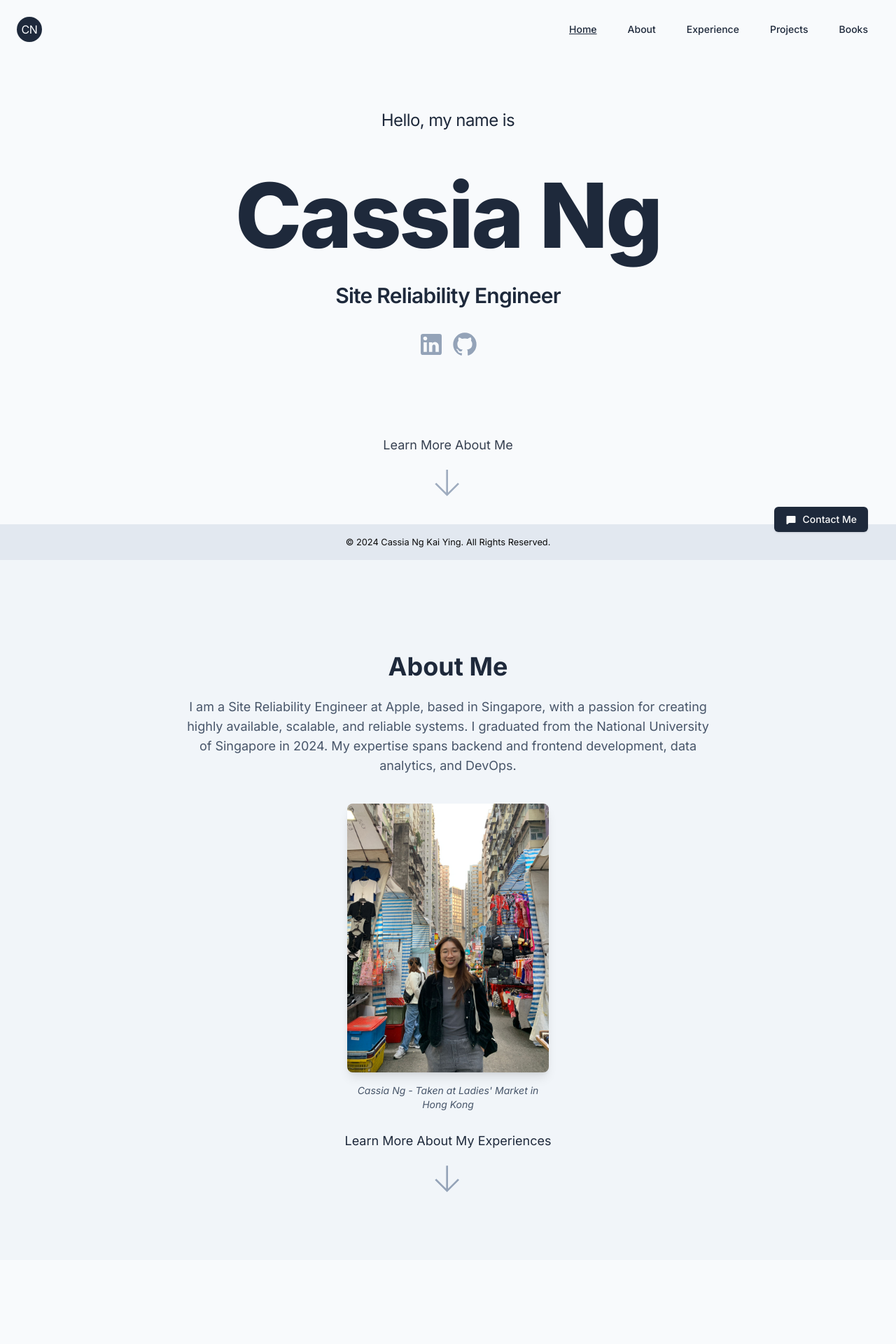
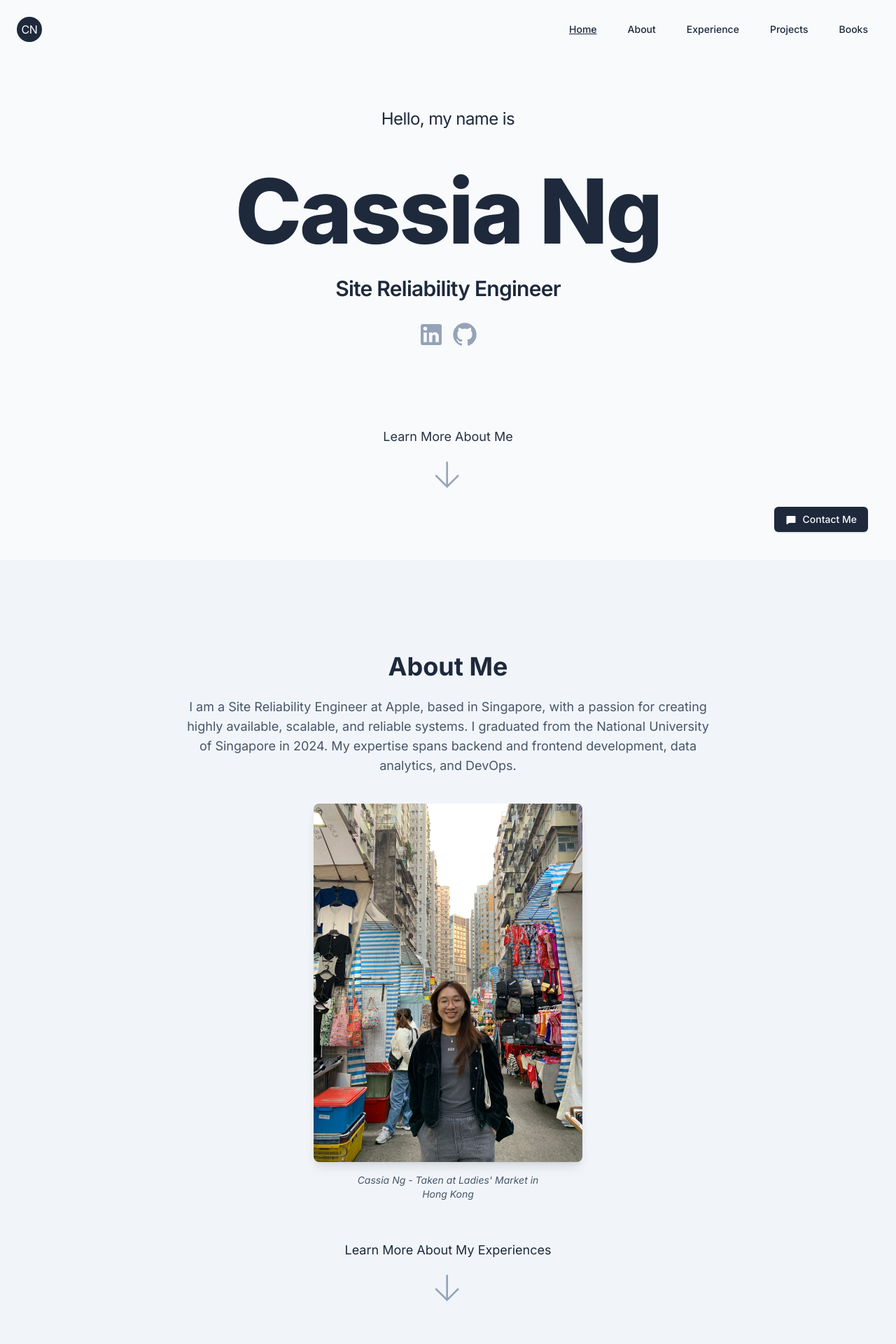
Before and after one commit to Cassianky/portfolio, a Next.js app: page / in a window 1280 px wide. Shown: the top 1920 px of the page at 70% size. Before the commit the page ends 1800 px from the top, so only its background shows below. Built offline with nearby package versions, Linux system fonts and the light colour scheme.

Commit message:
Fixed bug when scrolling

```diff
--- a/app/layout.tsx
+++ b/app/layout.tsx
@@ -266,7 +266,7 @@ export default function RootLayout({
             </div>
           </header>
           <main className="flex-grow bg-slate-50">{children}</main>
-          <footer className="md:fixed bottom-0 w-full flex gap-6 items-center justify-center py-4 bg-slate-200">
+          <footer className="w-full flex gap-6 items-center justify-center py-10 bg-slate-200">
             <small className="max-sm:text-xs">
               © {year} Cassia Ng Kai Ying. All Rights Reserved.
             </small>
@@ -274,7 +274,7 @@ export default function RootLayout({
           <Sheet open={open} onOpenChange={setOpen}>
             <SheetTrigger asChild>
               <div>
-                <Button className="max-sm:hidden fixed bottom-10 right-10 bg-slate-800">
+                <Button className="hidden md:flex fixed bottom-10 right-10 bg-slate-800">
                   <svg
                     xmlns="http://www.w3.org/2000/svg"
                     width="256"
--- a/app/page.tsx
+++ b/app/page.tsx
@@ -12,15 +12,16 @@ export default function Home() {
 
   return (
     <main>
-      <motion.section
-        className="flex flex-col justify-between items-center w-full pt-[84px] md:pb-[52px] min-h-screen"
+      <section id="home">
+        <motion.div
+          className="flex flex-col justify-between items-center w-full pt-[70px] md:pt-[84px] md:pb-[52px] pb-[30px] min-h-screen"
           initial={!hasLoaded ? {} : { opacity: 0, y: -150 }}
           whileInView={{ opacity: 1, y: 0 }}
           transition={{ duration: 1 }}
-        viewport={{ once: true, amount: 0.2 }}
+          viewport={{ amount: 0.2 }}
           id="home"
         >
-        <div className="flex flex-grow flex-col items-center justify-center gap-8">
+          <div className="flex flex-grow flex-col items-center justify-center gap-7">
             <Typewriter
               options={{
                 delay: 75,
@@ -115,7 +116,7 @@ export default function Home() {
               transition: { duration: 1, delay: 5 },
             }}
           >
-          <div className="flex flex-col gap-2 items-center p-8">
+            <div className="flex flex-col gap-2 items-center p-10">
               <h4 className="text-sm md:text-lg text-slate-800">
                 Learn More About Me
               </h4>
@@ -143,38 +144,39 @@ export default function Home() {
               </a>
             </div>
           </motion.div>
-      </motion.section>
-      <motion.section
+        </motion.div>
+      </section>
+      <section id="about">
+        <motion.div
           initial={{ opacity: 0, y: 150 }}
           whileInView={{ opacity: 1, y: 0 }}
           viewport={{ amount: 0.2 }}
-        transition={{ once: true, duration: 1 }}
-        id="about"
-        className="flex flex-col justify-between w-full pt-[84px] md:pb-[52px] sm:h-[900px] md:h-[1000px] min-h-screen bg-slate-100"
+          transition={{ duration: 1 }}
+          className="flex flex-col justify-between items-center w-full pt-[70px] md:pt-[84px] md:pb-[52px] min-h-screen bg-slate-100"
         >
           <div className="flex flex-col gap-2 items-center justify-center">
             <h2 className="text-2xl md:text-4xl font-bold text-slate-800 pt-12">
               About Me
             </h2>
             <p className="max-sm:p-4 text-sm mt-4 md:text-lg text-slate-600 text-center max-w-3xl">
-            I am a Site Reliability Engineer at Apple, based in Singapore, with
-            a passion for creating highly available, scalable, and reliable
-            systems. I graduated from the National University of Singapore in
-            2024. My expertise spans backend and frontend development, data
-            analytics, and DevOps.
+              I am a Site Reliability Engineer at Apple, based in Singapore,
+              with a passion for creating highly available, scalable, and
+              reliable systems. I graduated from the National University of
+              Singapore in 2024. My expertise spans backend and frontend
+              development, data analytics, and DevOps.
             </p>
-          <div className="mt-8 flex flex-col items-center md:w-72 md:h-92 w-52 h-72">
+            <div className="mt-8 flex flex-col items-center max-sm:p-5">
               <img
                 src="/me.jpg"
                 alt="Cassia Ng"
-              className="rounded-lg shadow-lg object-cover"
+                className="rounded-lg shadow-lg object-cover w-full max-w-[288px] md:max-w-[384px] h-auto"
               />
-            <figcaption className="mt-4 md:text-sm text-xs text-slate-600 italic text-center">
+              <figcaption className="mt-4 md:text-sm text-xs text-slate-600 italic text-center md:w-72 w-52">
                 Cassia Ng - Taken at Ladies&#39; Market in Hong Kong
               </figcaption>
             </div>
           </div>
-        <div className="flex flex-col gap-2 items-center p-8 max-sm:mt-7">
+          <div className="flex flex-col gap-2 items-center p-12 md:p-14">
             <h4 className="text-sm md:text-lg text-slate-800 text-center">
               Learn More About My Experiences
             </h4>
@@ -196,7 +198,8 @@ export default function Home() {
               </svg>
             </a>
           </div>
-      </motion.section>
+        </motion.div>
+      </section>
     </main>
   );
 }
```
Lines whose indentation alone changed are shown as unchanged.
